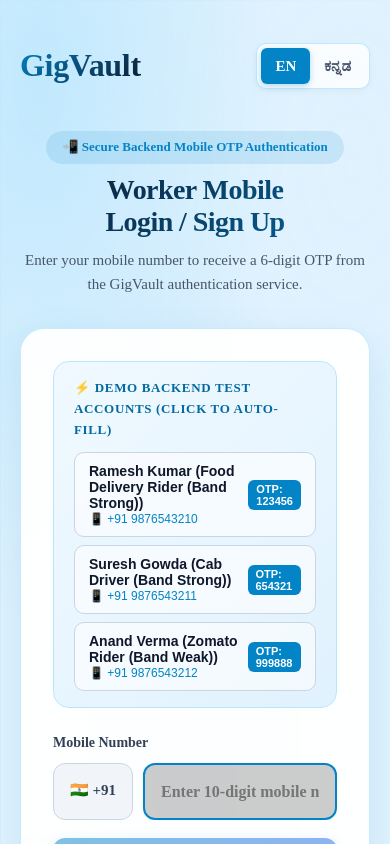
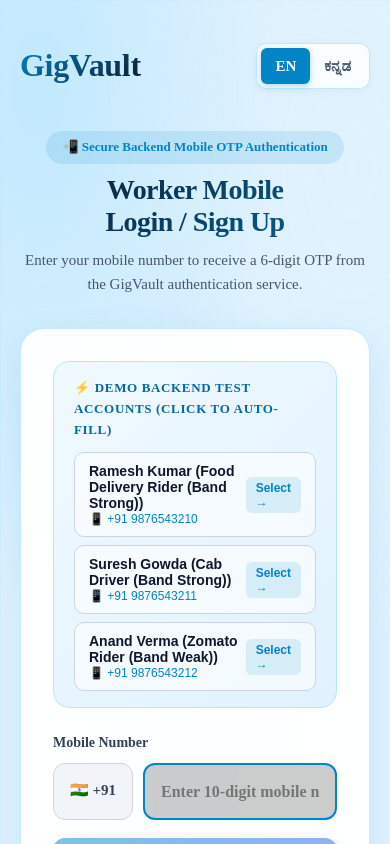
Before and after one commit to ImpactX-26/HACKBUDS, a Next.js app in the folder frontend/: page /login in a window 390 px wide. Shown: the top 844 px of the page. Built offline with nearby package versions, Linux system fonts and the light colour scheme; no server answers.

Commit message:
fix(frontend): separate mobile number input and OTP verification into distinct sequential screens

```diff
--- a/frontend/app/login/page.tsx
+++ b/frontend/app/login/page.tsx
@@ -200,14 +200,14 @@
                     <span style={{ fontSize: "12px", color: "#0284c7", fontFamily: "var(--f-mono)" }}>📱 +91 {acc.mobile}</span>
                   </div>
                   <span style={{
-                    background: "#0284c7",
-                    color: "#ffffff",
-                    fontSize: "11px",
+                    background: "rgba(2, 132, 199, 0.12)",
+                    color: "#0284c7",
+                    fontSize: "12px",
                     fontWeight: 700,
-                    padding: "3px 8px",
+                    padding: "4px 10px",
                     borderRadius: "6px"
                   }}>
-                    OTP: {acc.otp}
+                    Select →
                   </span>
                 </button>
               ))}
```
